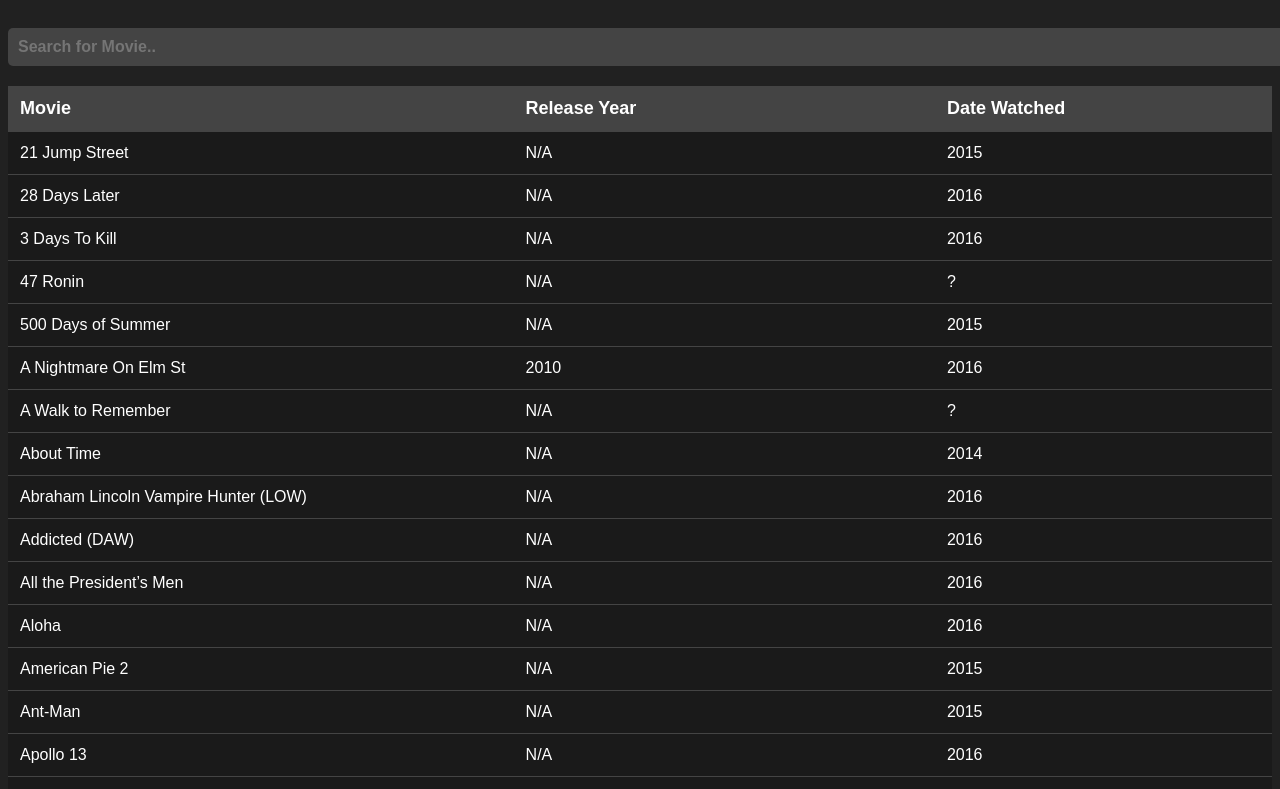
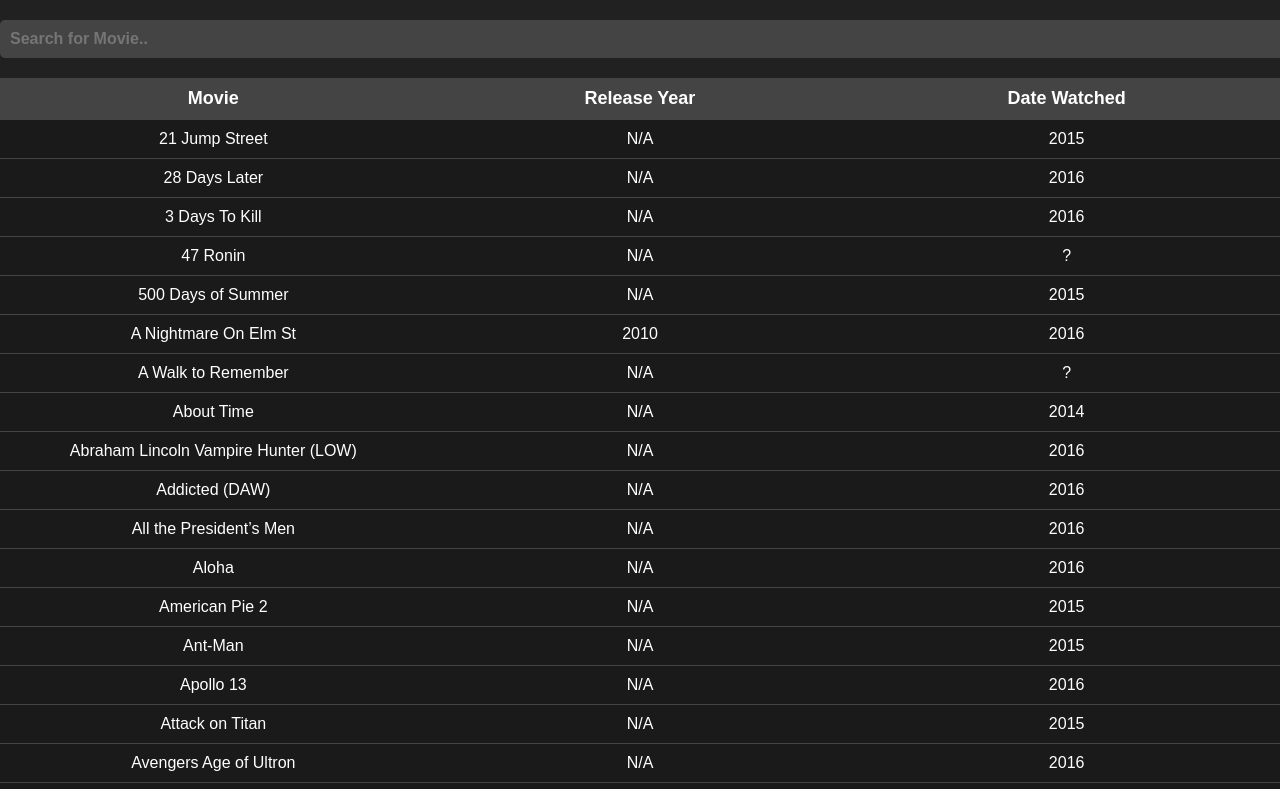
Before and after one commit to Pineapplecookiemonster/film, a plain HTML site: page index2.html in a window 1280 px wide. Shown: the top 789 px of the page. Drawn offline with Linux system fonts and the light colour scheme.

Commit message:
Update oldstyle.css

```diff
--- a/oldstyle.css
+++ b/oldstyle.css
@@ -73,3 +73,32 @@ input[type="text"] {
 input[type="text"]:focus {
   outline: none;
 }
+
+/* Reset margin and padding */
+body, html {
+    margin: 0;
+    padding: 0;
+    box-sizing: border-box;
+    overflow-x: hidden; /* Prevent horizontal scrolling */
+}
+
+/* Table container to control width */
+table {
+    width: 100%; /* Ensure table fits within the page width */
+    border-collapse: collapse; /* Remove gaps between table cells */
+    table-layout: fixed; /* Force table columns to stay fixed */
+}
+
+/* Table styling */
+table th, table td {
+    padding: 10px;
+    text-align: center;
+    word-wrap: break-word; /* Ensure text wraps and doesn't overflow */
+}
+
+/* Prevent table from overflowing on small screens */
+@media (max-width: 768px) {
+    table th, table td {
+        font-size: 14px; /* Adjust font size for smaller screens */
+    }
+}
```
